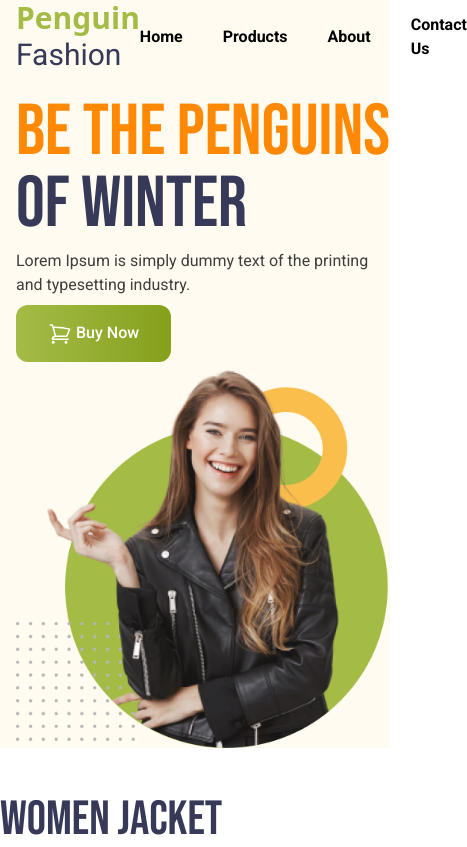
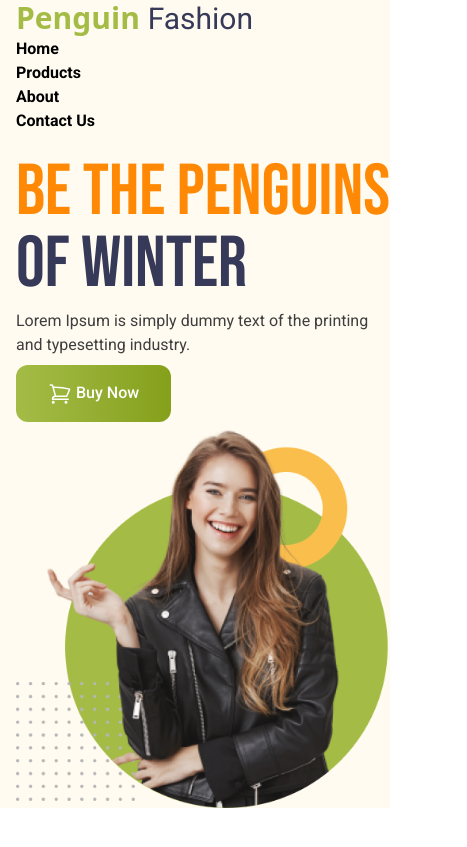
Before and after one commit to najmul19/penguin-fassion-web-using-talwind, a plain HTML site: page index.html in a window 390 px wide. Shown: the top 847 px of the page, 467 px wide, since content can reach past the window. Drawn offline with nearby package versions, Linux system fonts and the light colour scheme.

Commit message:
full web responsive

```diff
--- a/index.html
+++ b/index.html
@@ -29,8 +29,8 @@
     <header class="bg-[#FFFBF0] pl-4">
         <!-- navbar -->
         <nav class="max-w-7xl mx-auto mb-6">
-            <div class="flex justify-between"><h3 class="text-3xl"><span class="text-[#A4BC46] font-bold font-sans">Penguin </span><span class="text-[#363958]">Fashion</span></h3>
-                <ul class="flex items-center gap-10 font-bold">
+            <div class="md:flex justify-between"><h3 class="text-3xl"><span class="text-[#A4BC46] font-bold font-sans">Penguin </span><span class="text-[#363958]">Fashion</span></h3>
+                <ul class="  md:flex items-center gap-10 font-bold">
                     <li><a href="">Home</a></li>
                     <li><a href="">Products</a></li>
                     <li><a href="">About</a></li>
@@ -186,7 +186,7 @@
              </div>
         </section>
 
-        <section class="flex space-y-4 justify-between my-30 ">
+        <section class="md:flex space-y-4 justify-between my-30 ">
             <div class="max-w-lg space-y-4">
                 <div class="flex items-center drop-shadow-lg bg-[#FFFFFF] rounded-3xl p-5 space-x-4">
                     <div>
```
